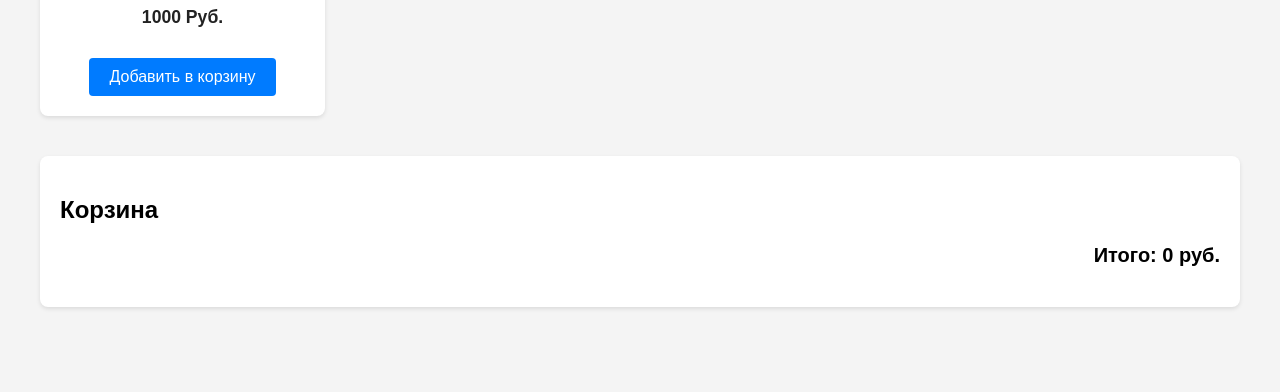
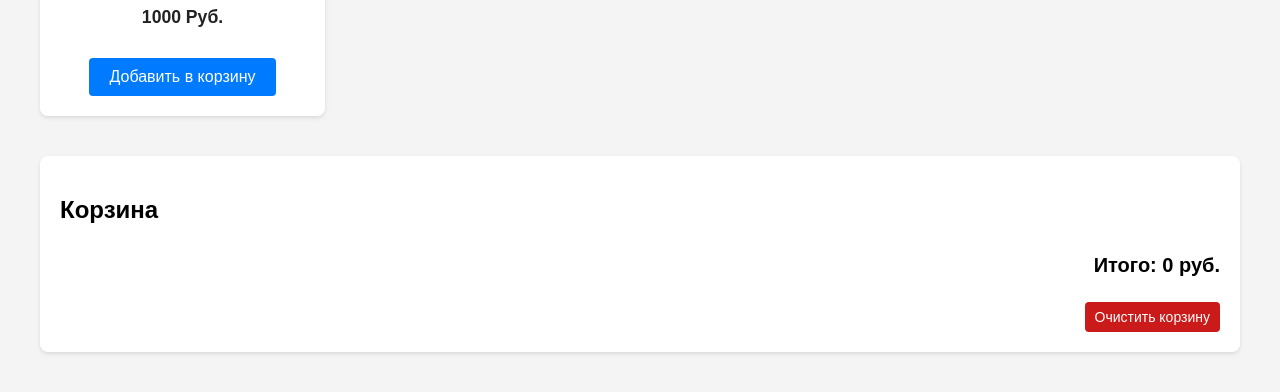
Before and after one commit to wleha1/TestMarket, a plain HTML site: page index.html in a window 1280 px wide. Shown: the part 346-738 px from the top of the page. Drawn offline with Linux system fonts and the light colour scheme; a script that the page names is missing.

Commit message:
Added Clear Cart button

```diff
--- a/index.html
+++ b/index.html
@@ -55,10 +55,11 @@
 
     <div class="cart">
       <h2>Корзина</h2>
-      <div id="cart-items" class="cart-items"></div>
+      <div class="cart-footer">
       <p class="total">
         Итого: <span id="cart-total">0</span> руб.
       </p>
+      <button class="clear-cart"> Очистить корзину </button>
     </div>
   </div>
 
--- a/styles.css
+++ b/styles.css
@@ -144,8 +144,16 @@ body {
     margin-bottom: 10px;
   }
 
+  .cart-header {
+    display: flex;
+    justify-content: space-between;
+    align-items: flex-start;
+    margin-bottom: 10px;
+  }
+
   .cart-items {
-    margin-bottom: 10px;
+    flex-grow: 1;
+    margin-right: 20px;
   }
 
   .cart-item {
@@ -160,8 +168,34 @@ body {
     border-bottom: none;
   }
 
+  .clear-cart {
+    background-color: #ca1a1a;
+    color: #fff;
+    border: none;
+    padding: 7px 10px;
+    font-size: 14px;
+    cursor: pointer;
+    border-radius: 4px;
+    transition: background-color 0.2s ease;
+  }
+
+  .clear-cart:hover {
+    background-color: #a01515;
+  }
+
   .total {
     font-size: 1.25rem;
     font-weight: bold;
     text-align: right;
   }
+
+  .cart-footer {
+    display: flex;
+    flex-direction: column;
+    align-items: flex-end;
+    margin-top: 10px;
+  }
+
+  .clear-cart {
+    margin-top: 5px;
+  }
```
